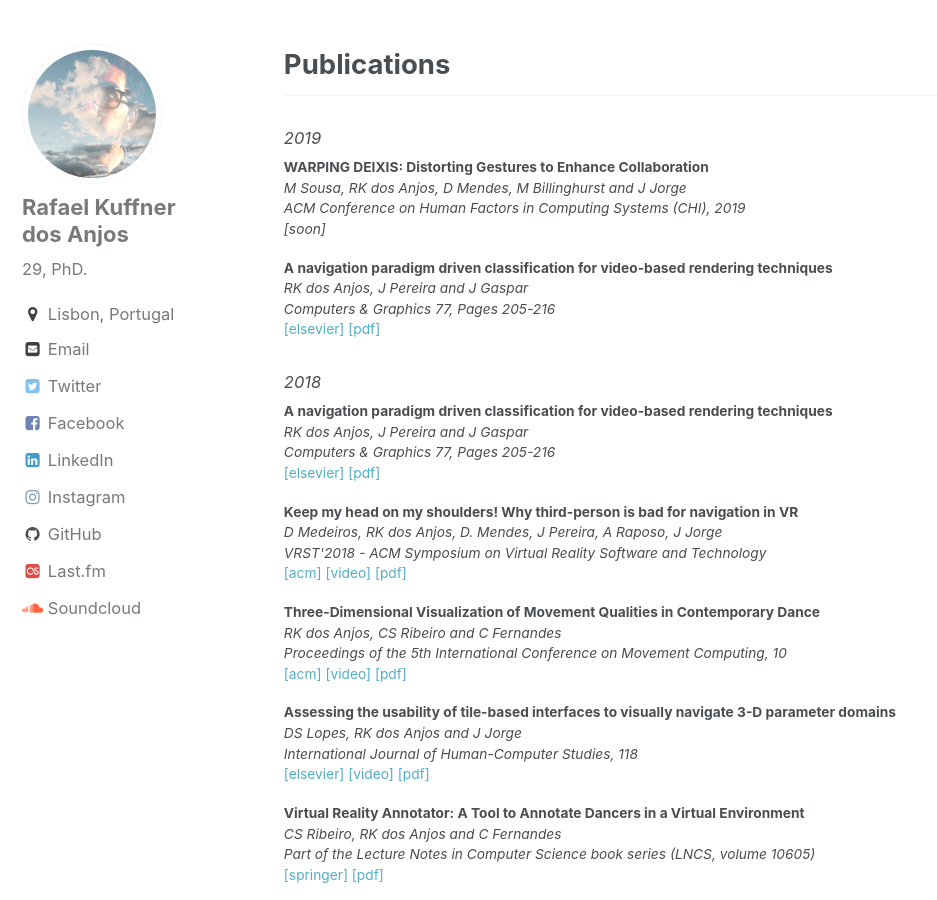
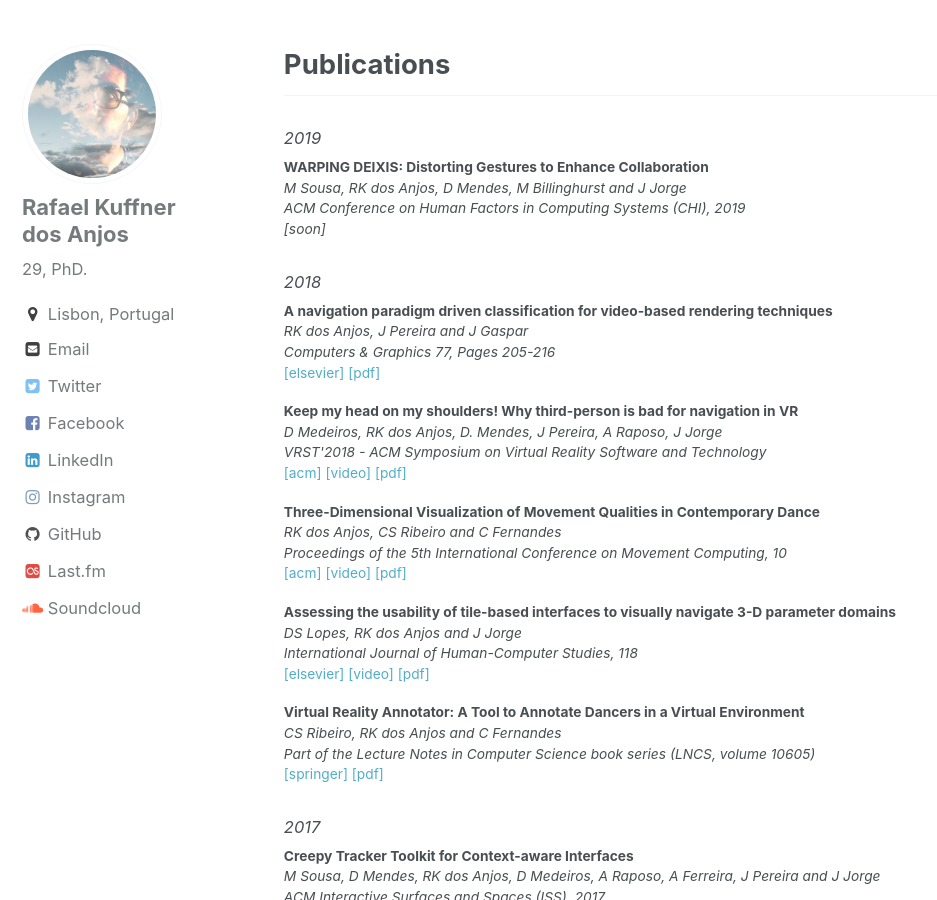
Before and after one commit to rafaelkuffner/rafaelkuffner.github.io, a Jekyll site: the page built from index.html, in a window 1280 px wide and 900 px high, scrolled down 1988 px. Shown: the whole window, without its empty margins (0-937 px from the left). Built offline with Jekyll 4.4.1, drawn with Linux system fonts in a browser that asks for light colours; the list of posts is cut into pages by our own code.

Commit message:
woooooops
bug

```diff
--- a/index.html
+++ b/index.html
@@ -84,13 +84,6 @@ Computer Graphics - Universidade de Lisboa - Técnico Lisboa (Alameda)</a>
 <i>M Sousa, RK dos Anjos, D Mendes, M Billinghurst and J Jorge</i></br>
 <i>ACM Conference on Human Factors in Computing Systems (CHI), 2019</i></br>
 <i>[soon]</i>
-</p>
-
-<p><b>A navigation paradigm driven classification for video-based rendering techniques</b></br>
-<i>RK dos Anjos, J Pereira and J Gaspar</i></br>
-<i>Computers & Graphics 77, Pages 205-216</i></br>
-<a href="https://authors.elsevier.com/a/1Y0kY_2EOxOicY" style="text-decoration:none;"  target="_blank">[elsevier]</a>
-<a target="_blank" href="assets/papers/SurveyVBR.pdf">[pdf]</a>
 </p>
 
 <h5>2018</h5>
```
